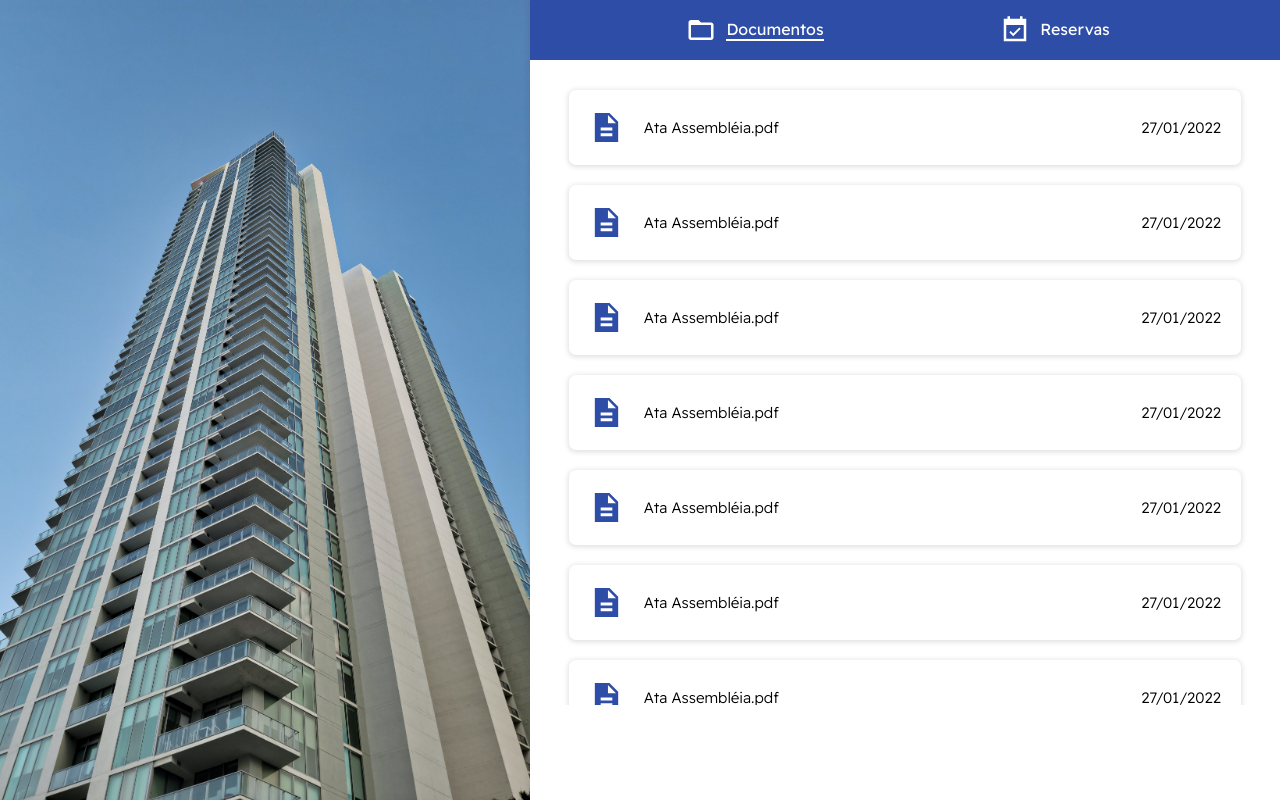
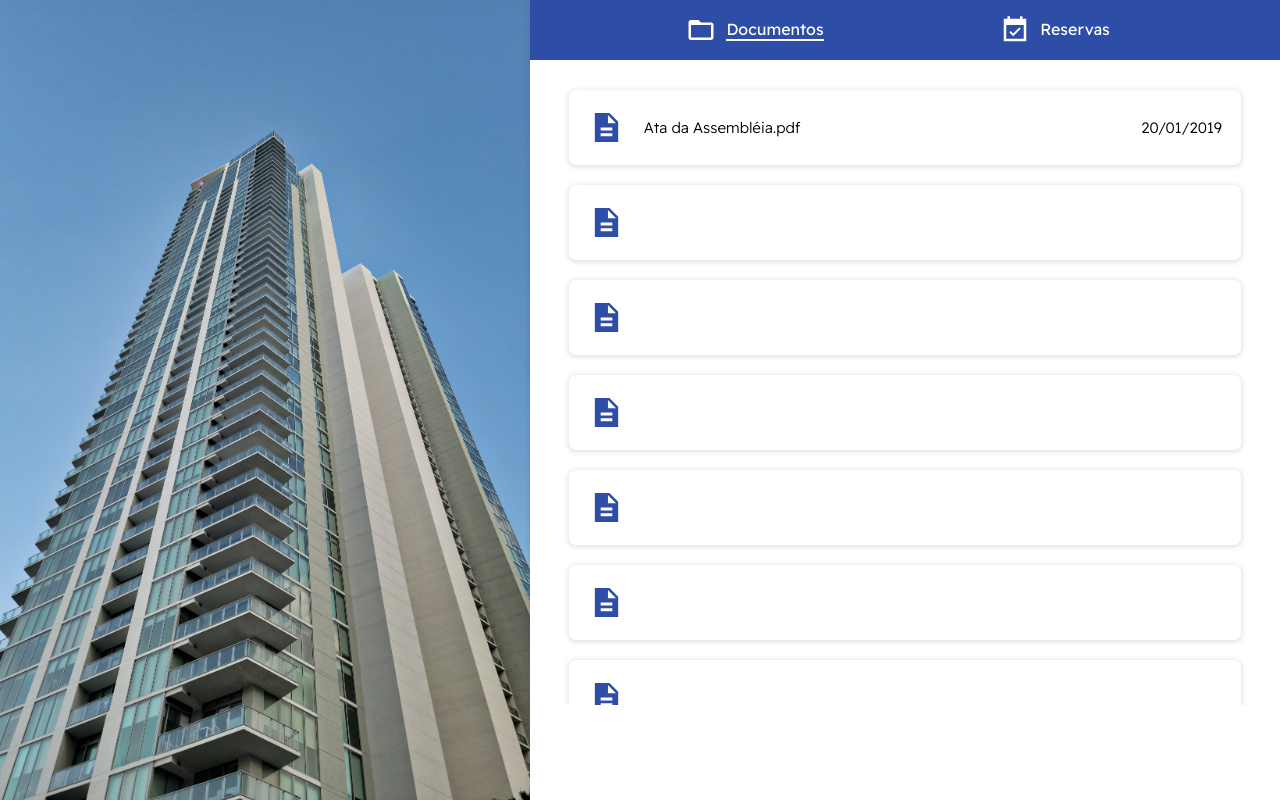
Before and after one commit to Rycerax/Pessoal-Administradora, a Next.js app: page /1 in a window 1280 px wide. Built offline with nearby package versions, Linux system fonts and the light colour scheme.

Commit message:
Starting the functionality

```diff
--- a/components/Item.js
+++ b/components/Item.js
@@ -1,9 +1,10 @@
 import classes from "../styles/Item.module.css";
 
-export default function Item() {
+export default function Item(props) {
   return (
     <div className={classes.item}>
       <div className={classes.item_icon}>
+        {props.dc ? (
           <svg
             xmlns="http://www.w3.org/2000/svg"
             height={35}
@@ -14,12 +15,24 @@ export default function Item() {
             <path d="M0 0h24v24H0V0z" fill="none" />
             <path d="M14 2H4v20h16V8l-6-6zm2 16H8v-2h8v2zm0-4H8v-2h8v2zm-3-5V3.5L18.5 9H13z" />
           </svg>
+        ) : (
+          <svg
+            xmlns="http://www.w3.org/2000/svg"
+            height={35}
+            viewBox="0 0 24 24"
+            width={35}
+            fill="#2e4da7"
+          >
+            <path d="M0 0h24v24H0V0z" fill="none" />
+            <path d="M9 16.2L4.8 12l-1.4 1.4L9 19 21 7l-1.4-1.4L9 16.2z" />
+          </svg>
+        )}
       </div>
       <div className={classes.item_desc}>
-        <p>Ata Assembléia.pdf</p>
+        <p>{props.description}</p>
       </div>
       <div className={classes.item_date}>
-        <p>27/01/2022</p>
+        <p>{props.date}</p>
       </div>
     </div>
   );
--- a/pages/[condId]/index.js
+++ b/pages/[condId]/index.js
@@ -1,4 +1,3 @@
-import Image from "next/image";
 import { useState } from "react";
 import Item from "../../components/Item";
 import classes from "../../styles/Condominium.module.css";
@@ -72,16 +71,16 @@ export default function Condominium() {
           </div>
         </div>
         <div className={classes.condominium_main_content}>
-          <Item />
-          <Item />
-          <Item />
-          <Item />
-          <Item />
-          <Item />
-          <Item />
-          <Item />
-          <Item />
-          <Item />
+          <Item dc={dc} description="Ata da Assembléia.pdf" date="20/01/2019" />
+          <Item dc={dc} />
+          <Item dc={dc} />
+          <Item dc={dc} />
+          <Item dc={dc} />
+          <Item dc={dc} />
+          <Item dc={dc} />
+          <Item dc={dc} />
+          <Item dc={dc} />
+          <Item dc={dc} />
         </div>
         <div className={classes.condominium_main_parceiros}></div>
       </div>
```
Lines whose indentation alone changed are shown as unchanged.
